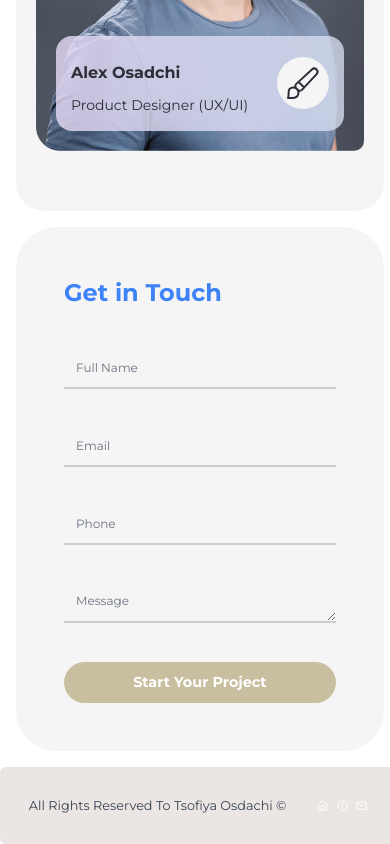
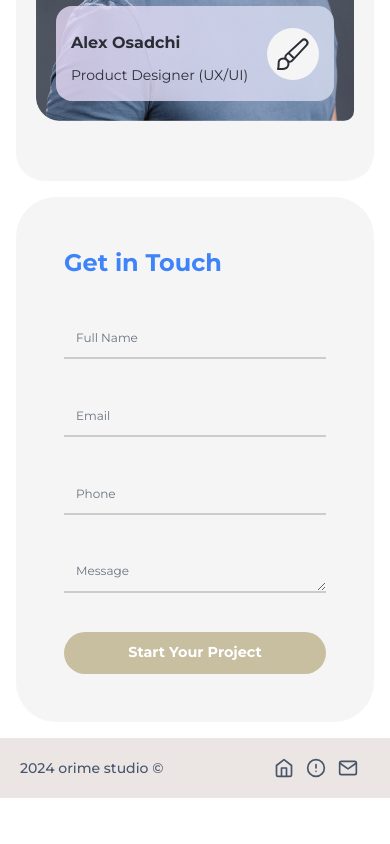
Before and after one commit to orime-studio/studio-project, a React (Vite) app: page / in a window 390 px wide. Shown: the part 4635-5479 px from the top of the page. After the commit the page ends 5433 px from the top, so only its background shows below. Built offline with nearby package versions, Linux system fonts and the light colour scheme; a web font is replaced by a local one.

Commit message:
footer s

```diff
--- a/src/components/Footer.tsx
+++ b/src/components/Footer.tsx
@@ -1,40 +1,29 @@
 import { FiAlertCircle, FiHome, FiMail } from 'react-icons/fi';
 import { Tooltip } from 'flowbite-react';
-import './Footer.scss';
 
 function Footer() {
     return (
-        <footer className="footer text-slate-600 dark:bg-[#374151]">
-            <div className="full-footer-content">
-                <span className="text-sm md:p-6 p-4 sm:text-center dark:text-gray-200 font-medium">
-                    2024 All Rights Reserved To orime studio ©
+        <footer className="bg-[#ebe6e4] text-slate-600 dark:bg-[#374151] w-full mt-auto p-5">
+            <div className="flex items-center justify-between flex-wrap">
+                <span className="text-sm font-medium dark:text-gray-200">
+                    2024 orime studio ©
                 </span>
-                <ul className="flex flex-wrap items-center text-sm font-medium mr-3 dark:text-slate-200">
-                    <li>
+                <ul className="flex flex-wrap items-center text-sm font-medium dark:text-slate-200">
+                    <li className="mr-3">
                         <Tooltip content="Home" placement="top" className="text-xs bg-gray-700 rounded px-1 py-1">
                             <a href="/" className="hover:underline dark:text-gray-200"><FiHome size={20} /></a>
                         </Tooltip>
                     </li>
-                    <li>
+                    <li className="mr-3">
                         <Tooltip content="About" placement="top" className="text-xs bg-gray-700 text-white rounded px-1 py-1">
                             <a href="/about" className="hover:underline dark:text-gray-200"><FiAlertCircle size={20} /></a>
                         </Tooltip>
                     </li>
-                    <li>
+                    <li className="mr-3">
                         <Tooltip content="Contact" placement="top" className="text-xs bg-gray-700 text-white rounded px-1 py-1">
                             <a href="/contact" className="hover:underline dark:text-gray-200"><FiMail size={20} /></a>
                         </Tooltip>
                     </li>
-                </ul>
-            </div>
-            <div className="mobile-footer-content">
-                <span className="mobile-footer text-gray-700 dark:text-[#f0e6f6]">
-                    All Rights Reserved To Tsofiya Osdachi ©
-                </span>
-                <ul className="text-gray-700 dark:text-[#f0e6f6]">
-                    <li><a href="/" className="hover:underline text-gray-700 dark:text-[#f0e6f6]"><FiHome /></a></li>
-                    <li><a href="/about" className="hover:underline dark:text-[#f0e6f6]"><FiAlertCircle /></a></li>
-                    <li><a href="/contact" className="hover:underline dark:text-[#f0e6f6]"><FiMail /></a></li>
                 </ul>
             </div>
         </footer>
```
